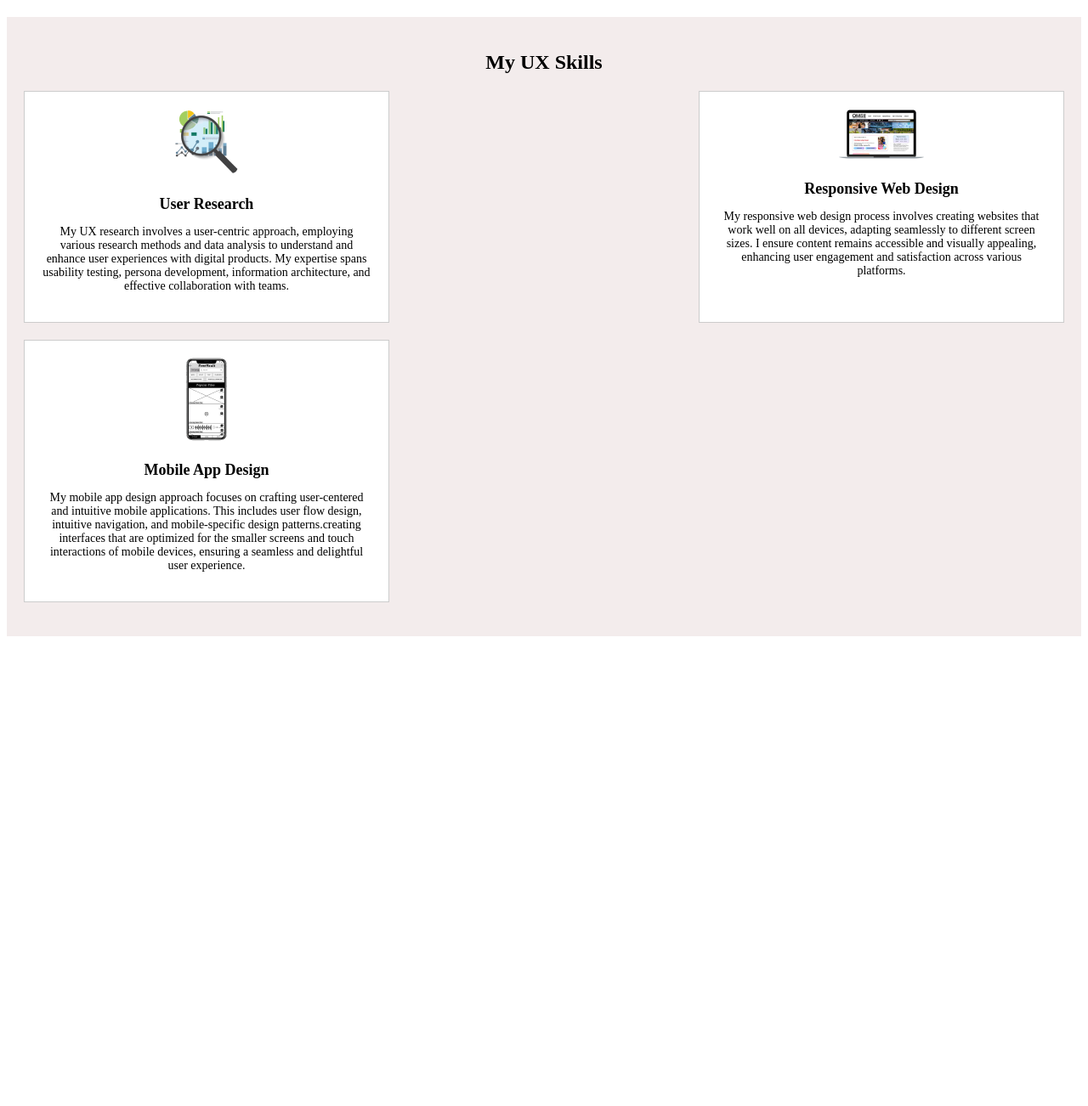
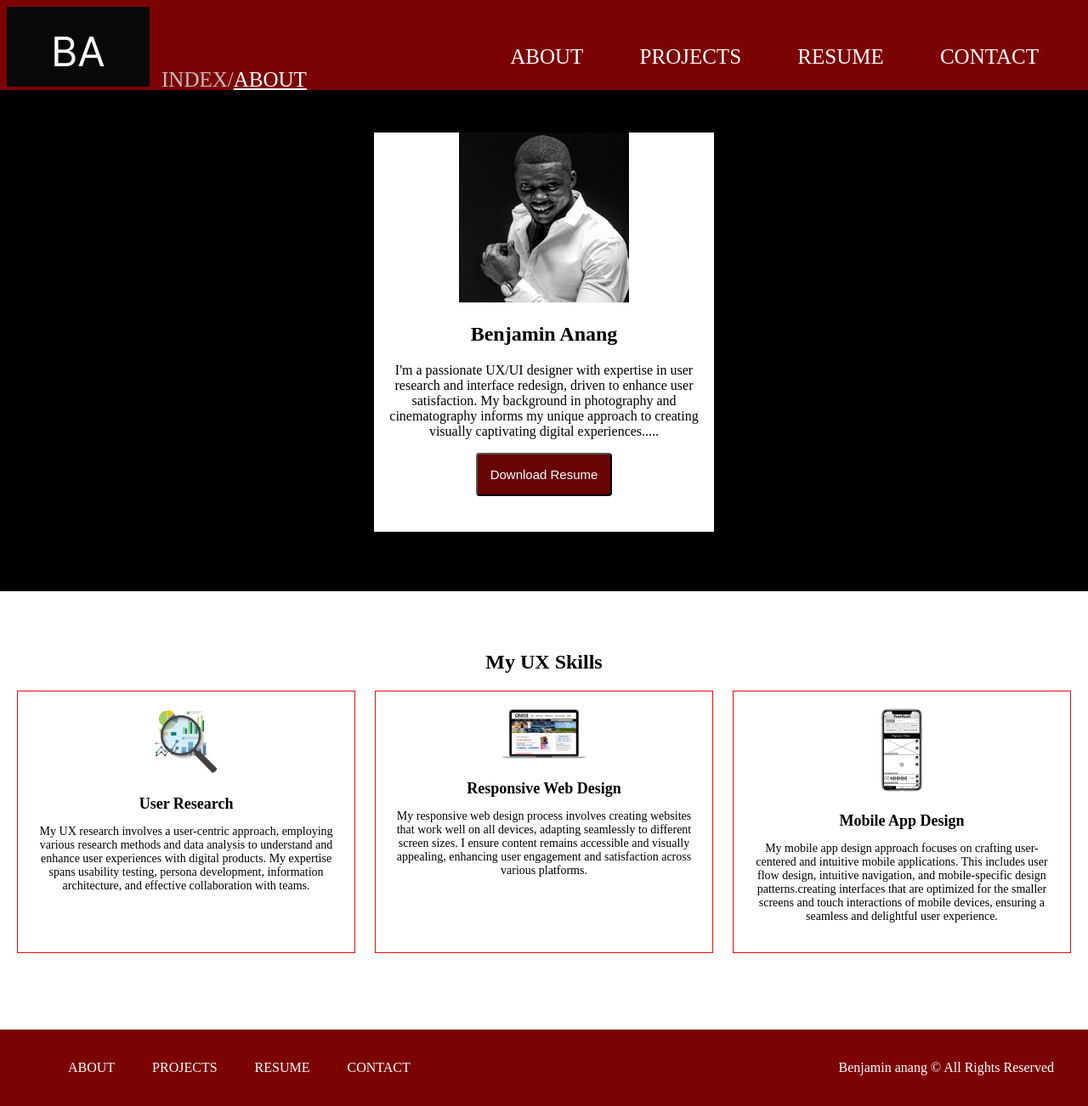
Before and after one commit to BenAnang7/UX_UI_HW_18, a plain HTML site: page my skills.html in a window 1280 px wide. Shown: the whole page at 85% size. Before the commit the page ends 800 px from the top, so only its background shows below. Drawn offline with Linux system fonts and the light colour scheme.

Commit message:
skills and work

```diff
--- a/my skills.css
+++ b/my skills.css
@@ -1,8 +1,64 @@
+body {
+  margin: 0;
+}
 
+ header {
+  background-color: #7c0303;
+  padding: 8px;
+  height: 90px;
+
+}
+header ul {
+font-size: 25px;
+  float: right;
+  color:#ffffff;
+  padding: 20px;
+
+}
+header li {
+  display:inline-block;
+  padding: 0px 30px;
+}
+header p {
+  display: inline-block;
+  font-size: 25px;
+  padding-inline-start: 10px;
+  color: #c6bcbc;
+
+
+}
+header p2 {
+  display: inline-block;
+  font-size: 25px;
+  text-decoration: underline;
+  color: #fefefe;
+
+
+}
+.heroImg {
+  background-color: black;
+    padding: 50px;
+    height: 490px;
+  }
+  .content {
+    width:  400px;
+    height: 470px;
+    margin: 0 auto;
+    background-color: #FFFFFF;
+    text-align: center;
+  }
+  button {
+    padding: 15px;
+    background-color: #670404;
+    color: white;
+    font-size: 15px;
+    border-radius: 4px;
+  }
 .mySkills {
-    margin-top: 20px;
+    margin-top: 30px;
+    margin-bottom: 50px;
     padding: 20px;
-    background-color: #f3ecec;
+    background-color: #ffffff;
   }
 
   .mySkills h1 {
@@ -18,9 +74,9 @@
   }
 
   .flexChild {
-    flex-basis: calc(33.3333% - 20px); /* 33.3333% width with spacing */
+    flex-basis: calc(30.3333% - 20px);
     background-color: #fff;
-    border: 1px solid #ccc;
+    border: 1px solid #ea0b0b;
     padding: 20px;
     margin-bottom: 20px;
     text-align: center;
@@ -40,15 +96,39 @@
     font-size: 14px;
   }
 
-  /* Media Query for responsiveness */
+
   @media screen and (max-width: 768px) {
     .flexChild {
-      flex-basis: calc(50% - 20px); /* 50% width with spacing on smaller screens */
+      flex-basis: calc(50% - 20px);
     }
   }
 
   @media screen and (max-width: 480px) {
     .flexChild {
-      flex-basis: 100%; /* 100% width on even smaller screens */
+      flex-basis: 100%;
     }
   }
+
+footer {
+  background-color: #7c0303;
+  padding: 20px;
+  color: #FFFFFF;
+}
+
+footer ul {
+  display: inline-block;
+  vertical-align: top;
+  float: center
+}
+
+
+footer li {
+  display: inline-block;
+  float: center;
+  padding: 0px 20px;
+
+}
+footer p{
+float: right;
+padding: 0px 20px;
+}
--- a/my skills.html
+++ b/my skills.html
@@ -1,11 +1,32 @@
 <!DOCTYPE html>
-<html lang="en">
+<html>
   <head>
     <meta charset="UTF-8">
     <title>My Website</title>
     <link rel="stylesheet" type="text/css" href="my skills.css">
 </head>
 <body>
+  <header>
+    <img src="images/LOGO.png">
+
+    <p>INDEX/</p><p2>ABOUT</p2>
+<ul>
+<li>ABOUT</li>
+<li>PROJECTS</li>
+<li>RESUME</li>
+<li>CONTACT</li>
+</ul>
+
+
+</header>
+<section class="heroImg">
+  <div class="content">
+    <img src="images/Profile pic.png" style="width:200px;height:200px;">
+    <h1>Benjamin Anang</h1>
+    <p>I'm a passionate UX/UI designer with expertise in user research and interface redesign, driven to enhance user satisfaction. My background in photography and cinematography informs my unique approach to creating visually captivating digital experiences.....</p>
+    <button>Download Resume</button>
+
+</section>
 <section class="mySkills">
     <h1>My UX Skills</h1>
     <div class="flexContainer">
@@ -43,4 +64,15 @@
       </div>
     </div>
   </section>
+  <footer>
+
+    <ul>
+      <li>ABOUT</li>
+      <li>PROJECTS</li>
+      <li>RESUME</li>
+      <li>CONTACT</li>
+    </ul>
+    <p>Benjamin anang © All Rights Reserved</p>
+  </footer>
 </body>
+</html>
```
Also changed, not shown: index.html (+1 -1 lines), my work.css (+48 -0 lines), my work.html (+35 -0 lines).
